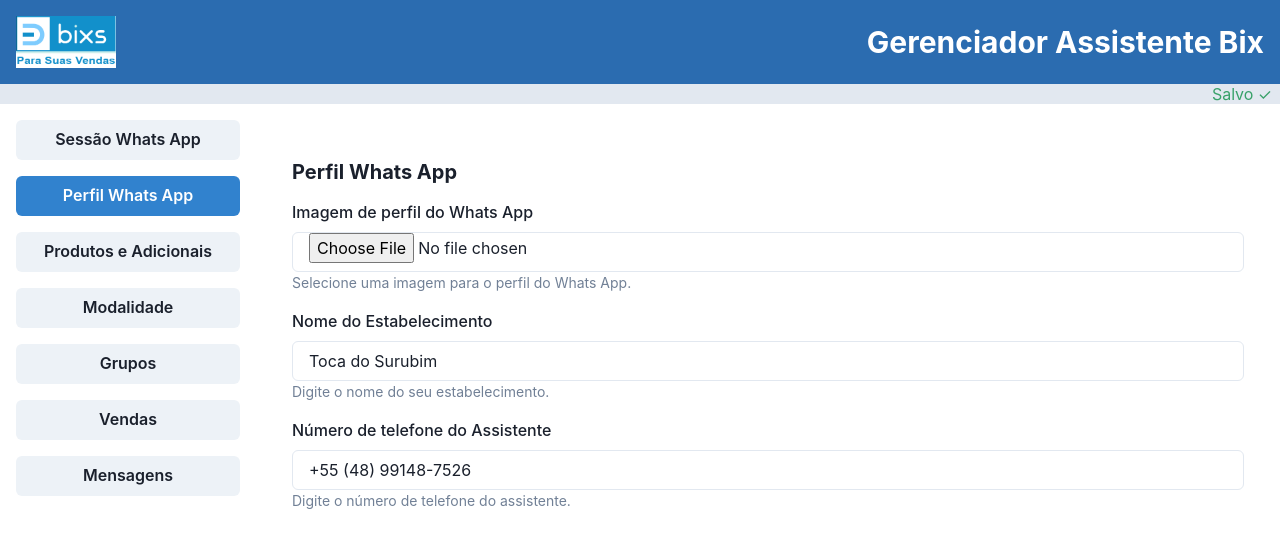
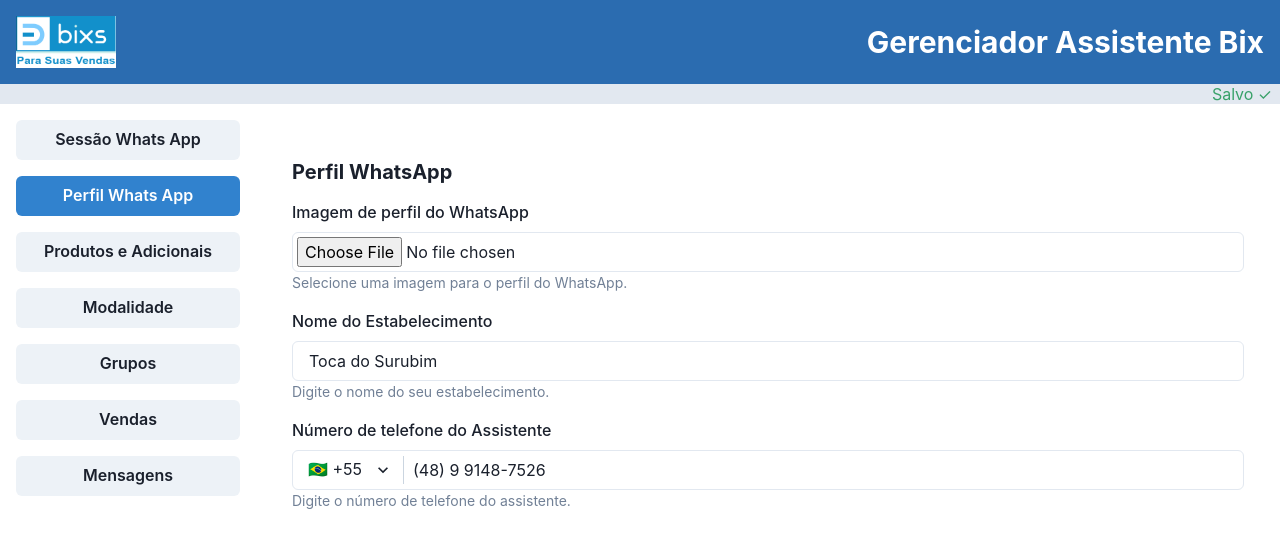
Before and after one commit to MarceloSanC/assistant-manager, a React (Create React App) app: page /manager in a window 1280 px wide. Shown: the top 548 px of the page. Built offline with nearby package versions, Linux system fonts and the light colour scheme.

Commit message:
Send Update config ok

```diff
--- a/src/components/Manager/Products.js
+++ b/src/components/Manager/Products.js
@@ -35,6 +35,8 @@ function Products({ products, setProducts, setSyncStatus }) {
           <Input
             type="file"
             onChange={(e) => handleFileUpload('dayCsvFile', e.target.files[0])}
+            height="40px"
+            p={1}
           />
           <Text fontSize="sm" color="gray.500">Envie um arquivo .csv ou .xlsx com o cardápio diurno.</Text>
         </FormControl>
@@ -52,6 +54,8 @@ function Products({ products, setProducts, setSyncStatus }) {
           <Input
             type="file"
             onChange={(e) => handleFileUpload('nightCsvFile', e.target.files[0])}
+            height="40px"
+            p={1}
           />
           <Text fontSize="sm" color="gray.500">Envie um arquivo .csv ou .xlsx com o cardápio noturno.</Text>
         </FormControl>
--- a/src/components/Manager/Profile.js
+++ b/src/components/Manager/Profile.js
@@ -1,5 +1,5 @@
 import React, { useState, useEffect, useContext } from 'react';
-import { Box, Heading, Input, FormControl, FormLabel, Image, VStack, Text } from '@chakra-ui/react';
+import { Box, Heading, Input, FormControl, FormLabel, Image, VStack, Text, Select, InputGroup, InputLeftElement } from '@chakra-ui/react';
 import { ProfileContext } from '../../contexts/Profile';
 import { handleChatbotConfigChange } from './functions';
 
@@ -27,6 +27,73 @@ function Profile({ setSyncStatus }) {
     }
   };
 
+  const formatPhoneNumber = (value, countryCode = profile.countryCode) => {
+    console.log('value: ', value);
+    console.log('countryCode: ', countryCode);
+    if (!value) return value;
+    const phoneNumber = value.replace(/\D/g, ''); // Remove tudo que não for dígito
+    const len = phoneNumber.length;
+    if (!len) return '';
+    switch (countryCode) {
+      case "+55":
+        if (len < 3) {
+          if (/^\(\d{1}$/.test(value)) return '';
+          if (/^\(\d{2}$/.test(value)) return `(${phoneNumber.slice(0, 1)})`;
+          return `(${phoneNumber})`;
+        }
+        else if (len < 4) return `(${phoneNumber.slice(0, 2)}) ${phoneNumber.slice(2)}`
+        else if (len < 8) return `(${phoneNumber.slice(0, 2)}) ${phoneNumber.slice(2, 3)} ${phoneNumber.slice(3)}`
+        else if (len < 12) return `(${phoneNumber.slice(0, 2)}) ${phoneNumber.slice(2, 3)} ${phoneNumber.slice(3, 7)}-${phoneNumber.slice(7)}`
+        else if (len >= 12) return `(${phoneNumber.slice(0, 2)}) ${phoneNumber.slice(2, 3)} ${phoneNumber.slice(3, 7)}-${phoneNumber.slice(7, 11)}`
+        break;
+
+      case "+1":
+        if (len < 4) {
+          if (/^\(\d{1}$/.test(value)) return '';
+          if (/^\(\d{2}$/.test(value)) return `(${phoneNumber.slice(0, 1)})`;
+          if (/^\(\d{3}$/.test(value)) return `(${phoneNumber.slice(0, 2)})`;
+          return `(${phoneNumber})`;
+        }
+        else if (len < 7) return `(${phoneNumber.slice(0, 3)}) ${phoneNumber.slice(3)}`
+        else if (len < 10) return `(${phoneNumber.slice(0, 3)}) ${phoneNumber.slice(3, 6)}-${phoneNumber.slice(6)}`
+        else if (len >= 10) return `(${phoneNumber.slice(0, 3)}) ${phoneNumber.slice(3, 6)}-${phoneNumber.slice(6, 10)}`
+        break;
+
+      default:
+        break;
+    }
+  };
+
+  const handlePhoneNumberChange = (e) => {
+    const { value } = e.target;
+    const formatted = formatPhoneNumber(value);
+
+    setProfile((prevProfile) => ({
+      ...prevProfile,
+      phoneNumber: formatted,
+    }));
+
+    handleChatbotConfigChange('phoneNumber', `${profile.countryCode} ${formatted}`, profile.phoneNumber, setSyncStatus);
+  };
+
+  const handleCountryChange = (e) => {
+    const selectedCountryCode = e.target.value;
+    setProfile((prevProfile) => ({
+      ...prevProfile,
+      countryCode: selectedCountryCode
+    }));
+    console.log('countryCode =', profile.countryCode)
+
+    const formatted = formatPhoneNumber(profile.phoneNumber, selectedCountryCode);
+
+    setProfile((prevProfile) => ({
+      ...prevProfile,
+      phoneNumber: formatted,
+    }));
+
+    handleChatbotConfigChange('phoneNumber', `${profile.countryCode} ${formatted}`, profile.phoneNumber, setSyncStatus);
+  };
+
   const handleInputChange = (e) => {
     const { name, value } = e.target;
     setProfile((prevProfile) => ({
@@ -38,16 +105,18 @@ function Profile({ setSyncStatus }) {
 
   return (
     <Box className="form-section" p={5}>
-      <Heading as="h2" size="md" mb={4}>Perfil Whats App</Heading>
+      <Heading as="h2" size="md" mb={4}>Perfil WhatsApp</Heading>
       <VStack spacing={4} align="stretch">
         <FormControl>
-          <FormLabel>Imagem de perfil do Whats App</FormLabel>
+          <FormLabel>Imagem de perfil do WhatsApp</FormLabel>
           <Input
             type="file"
             accept="image/*"
             onChange={handleProfileImageChange}
+            height="40px"
+            p={1}
           />
-          <Text fontSize="sm" color="gray.500">Selecione uma imagem para o perfil do Whats App.</Text>
+          <Text fontSize="sm" color="gray.500">Selecione uma imagem para o perfil do WhatsApp.</Text>
         </FormControl>
         {profileImageUrl && (
           <FormControl>
@@ -66,12 +135,22 @@ function Profile({ setSyncStatus }) {
         </FormControl>
         <FormControl>
           <FormLabel>Número de telefone do Assistente</FormLabel>
-          <Input
-            type="tel"
-            name="phoneNumber"
-            value={profile.phoneNumber}
-            onChange={handleInputChange}
-          />
+          <InputGroup>
+            <InputLeftElement width="auto" display="flex" alignItems="center">
+              <Select value={profile.countryCode} onChange={handleCountryChange} border="none" pr={2}>
+                <option value="+55">🇧🇷 +55</option>
+                <option value="+1">🇺🇸 +1</option>
+              </Select>
+              <Box height="70%" borderRight="1px solid" color="gray.300"></Box> {/* Linha vertical cinza */}
+            </InputLeftElement>
+            <Input
+              type="tel"
+              name="phoneNumber"
+              value={profile.phoneNumber}
+              onChange={handlePhoneNumberChange}
+              pl="7.5rem"
+            />
+          </InputGroup>
           <Text fontSize="sm" color="gray.500">Digite o número de telefone do assistente.</Text>
         </FormControl>
       </VStack>
--- a/src/contexts/Profile.js
+++ b/src/contexts/Profile.js
@@ -5,7 +5,8 @@ export const ProfileContext = createContext();
 export const ProfileProvider = ({ children }) => {
   const [profile, setProfile] = useState({
     establishmentName: "Toca do Surubim",
-    phoneNumber: "+55 (48) 99148-7526",
+    phoneNumber: "(48) 9 9148-7526",
+    countryCode: "+55",
     profileImage: null
   });
 
```
